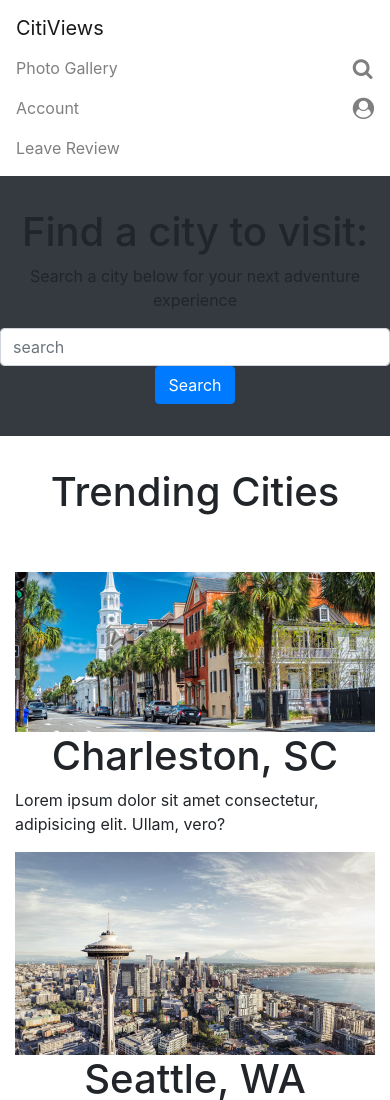
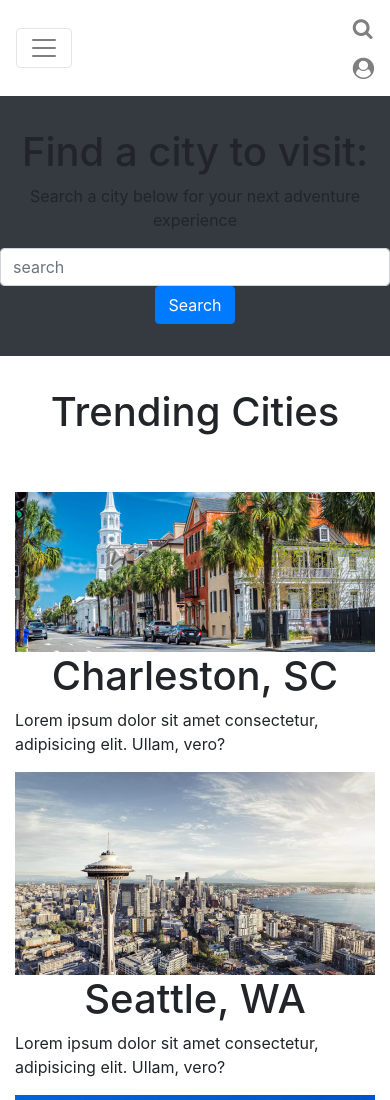
Before and after one commit to mbayas21/CitiViews, a website: page index.html in a window 390 px wide. Shown: the top 1100 px of the page. Drawn offline with nearby package versions, Linux system fonts and the light colour scheme.

Commit message:
Added tooltip to advanced search and navbar collapse to navigation

```diff
--- a/index.html
+++ b/index.html
@@ -18,7 +18,11 @@
     </head>
     <body>
 
-        <nav class="navbar navbar-expand-sm navbar-light">
+        <nav class="navbar navbar-expand-sm navbar-light justify-content-between">
+            <button class="navbar-toggler" type="button" data-toggle="collapse" data-target="#navigationCollapse">
+                <i class="navbar-toggler-icon"></i>
+            </button>
+            <div class="collapse navbar-collapse" id="navigationCollapse">
                 <ul class="navbar-nav">
                     <a href="" class="navbar-brand">CitiViews</a>
                     <li class="nav-item">
@@ -31,9 +35,10 @@
                         <a class="nav-link">Leave Review</a>
                     </li>
                 </ul>
+            </div>
             <ul class="navbar-nav">
                 <li class="nav-item">
-                    <a href="" class="nav-link"><i class="fa fa-search fa-lg"></i></a>
+                    <a href="" class="nav-link"><i class="fa fa-search fa-lg" data-toggle="tooltip" data-placement="bottom" title="Advanced Search"></i></a>
                 </li>
                 <li class="nav-item">
                     <a href="" class="nav-link"><i class="fa fa-user-circle fa-lg"></i></a>
@@ -92,6 +97,12 @@
             <script src="node_modules/jquery/dist/jquery.slim.min.js"></script>
             <script src="node_modules/popper.js/dist/umd/popper.min.js"></script>
             <script src="node_modules/bootstrap/dist/js/bootstrap.min.js"></script>
+
+            <script>
+                $(function () {
+                    $('[data-toggle="tooltip"]').tooltip()
+                })
+            </script>
         </footer>
     </body>
 </html>
```
Lines whose indentation alone changed are shown as unchanged.
